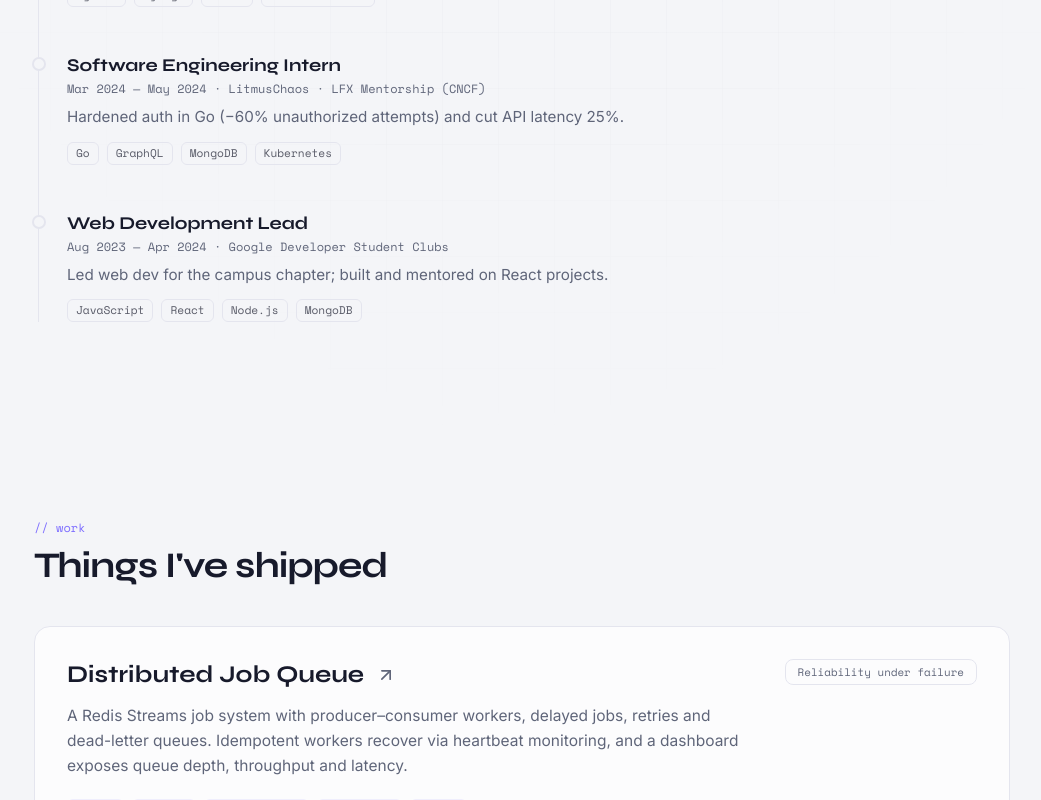
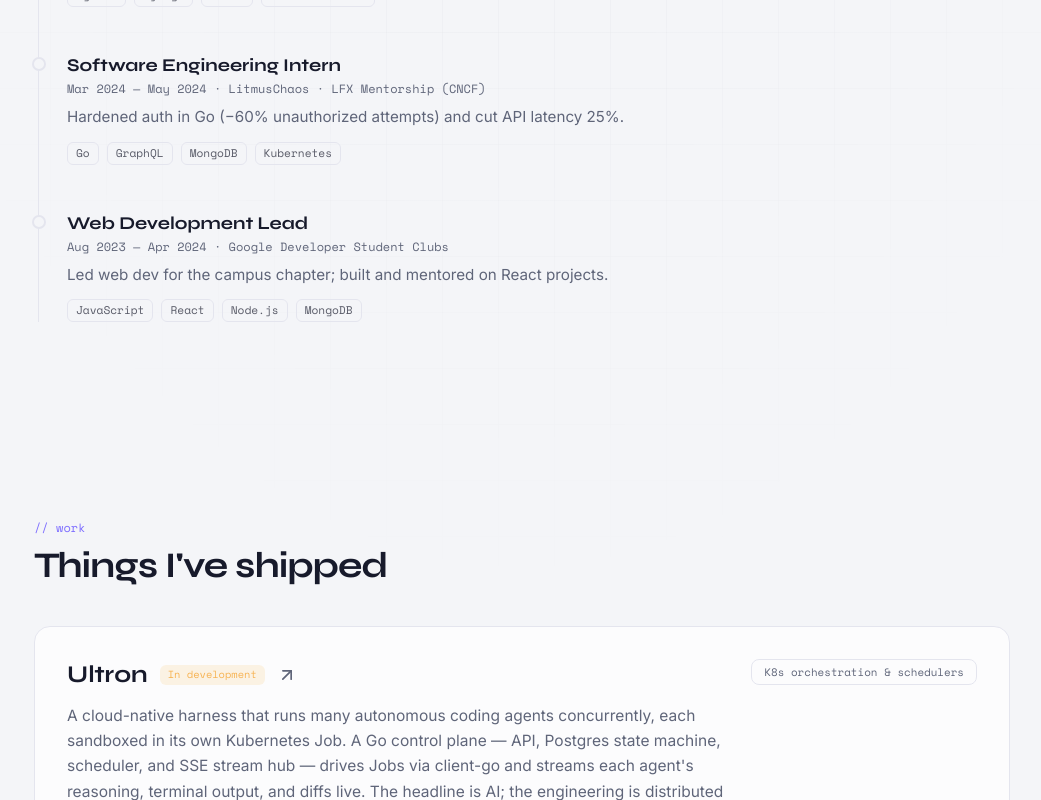
Before and after one commit to aryan-bhokare/portfolio-v2, a Next.js app: page / in a window 1280 px wide. Shown: the part 2000-2800 px from the top of the page, without its empty margins (118-1159 px from the left). Built offline with nearby package versions, Linux system fonts and the light colour scheme; no server answers.

Commit message:
Add Ultron (K8s AI-agent harness) as flagship project, marked in-development

```diff
--- a/components/Projects.jsx
+++ b/components/Projects.jsx
@@ -15,6 +15,15 @@ import airplane from "@/public/work/airplane.svg";
 const GH = "https://github.com/aryan-bhokare?tab=repositories";
 
 const flagships = [
+  {
+    title: "Ultron",
+    status: "In development",
+    blurb:
+      "A cloud-native harness that runs many autonomous coding agents concurrently, each sandboxed in its own Kubernetes Job. A Go control plane — API, Postgres state machine, scheduler, and SSE stream hub — drives Jobs via client-go and streams each agent's reasoning, terminal output, and diffs live. The headline is AI; the engineering is distributed systems: strong isolation, a scheduler stable past 100 concurrent sandboxes, sub-5s cold-start, and at-least-once execution.",
+    demonstrates: "K8s orchestration & schedulers",
+    stack: ["Go", "Kubernetes", "Helm", "client-go", "PostgreSQL", "SSE", "Python"],
+    link: GH,
+  },
   {
     title: "Distributed Job Queue",
     blurb:
@@ -104,6 +113,11 @@ const Projects = () => {
               <div className="max-w-2xl">
                 <div className="flex items-center gap-3">
                   <h3 className="font-syne text-2xl font-bold">{p.title}</h3>
+                  {p.status && (
+                    <span className="rounded-md bg-signal/15 px-2 py-0.5 font-mono text-[0.65rem] text-signal">
+                      {p.status}
+                    </span>
+                  )}
                   <FiArrowUpRight className="h-5 w-5 text-muted transition-all group-hover:text-accent dark:text-muted-dark" />
                 </div>
                 <p className="mt-3 text-[0.97rem] leading-relaxed text-muted dark:text-muted-dark">
```
